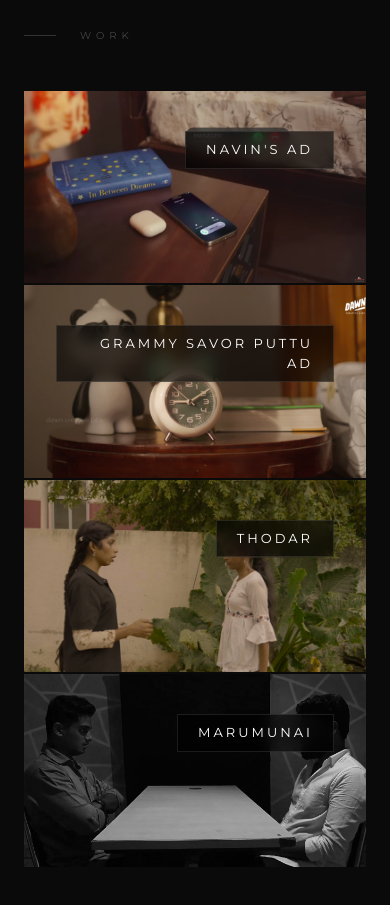
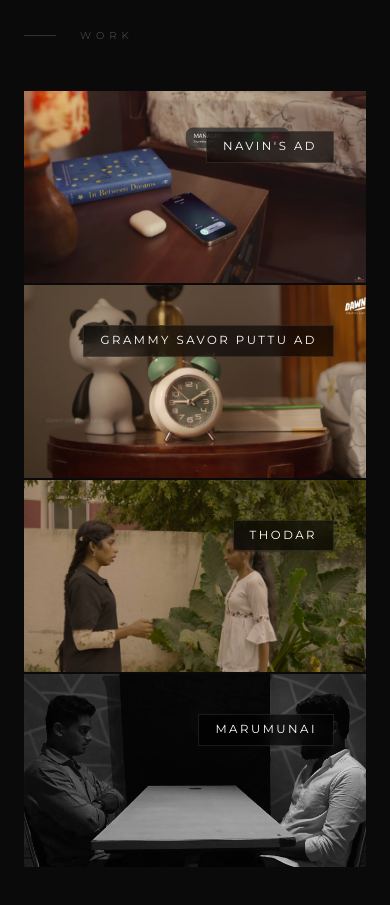
Before and after one commit to RameshXT/mukilan-cinematography, a React (Vite) app: page / in a window 390 px wide. Shown: the part 880-1785 px from the top of the page. Built offline with nearby package versions, Linux system fonts and the light colour scheme.

Commit message:
Fix mobile responsiveness and selection glitches in work section

```diff
--- a/src/app/App.tsx
+++ b/src/app/App.tsx
@@ -418,8 +418,12 @@ export default function App() {
       <AnimatePresence>
         {lightbox && (
           <motion.div
-            className="fixed inset-0 z-[100] overflow-y-auto"
-            style={{ background: "#080808" }}
+            className="fixed inset-0 z-[100] overflow-y-auto select-none"
+            style={{
+              background: "#080808",
+              WebkitUserSelect: "none",
+              WebkitTouchCallout: "none"
+            }}
             initial={{ opacity: 0 }}
             animate={{ opacity: 1 }}
             exit={{ opacity: 0 }}
@@ -1173,7 +1177,8 @@ function FilmCard({ film, index, onClick }: FilmCardProps) {
       whileInView={{ opacity: 1, y: 0 }}
       viewport={{ once: true }}
       transition={{ duration: 0.6, delay: index * 0.1 }}
-      className="relative aspect-video overflow-hidden cursor-pointer group"
+      className="relative aspect-video overflow-hidden cursor-pointer group select-none"
+      style={{ WebkitUserSelect: "none", WebkitTouchCallout: "none" }}
       onClick={onClick}
       onMouseEnter={() => setIsHovered(true)}
       onMouseLeave={() => setIsHovered(false)}
@@ -1200,16 +1205,17 @@ function FilmCard({ film, index, onClick }: FilmCardProps) {
           style={{
             background: "rgba(0,0,0,0.6)",
             backdropFilter: "blur(8px)",
-            padding: "8px 20px",
+            padding: "6px 16px",
             border: "1px solid rgba(255,255,255,0.1)",
+            whiteSpace: "nowrap",
           }}
         >
           <h3
             className="text-right uppercase"
             style={{
               fontFamily: '"Montserrat", sans-serif',
-              fontSize: "13px",
-              letterSpacing: "3px",
+              fontSize: "clamp(10px, 3vw, 13px)",
+              letterSpacing: "2.5px",
               color: "#ffffff",
               fontWeight: 400,
             }}
```
